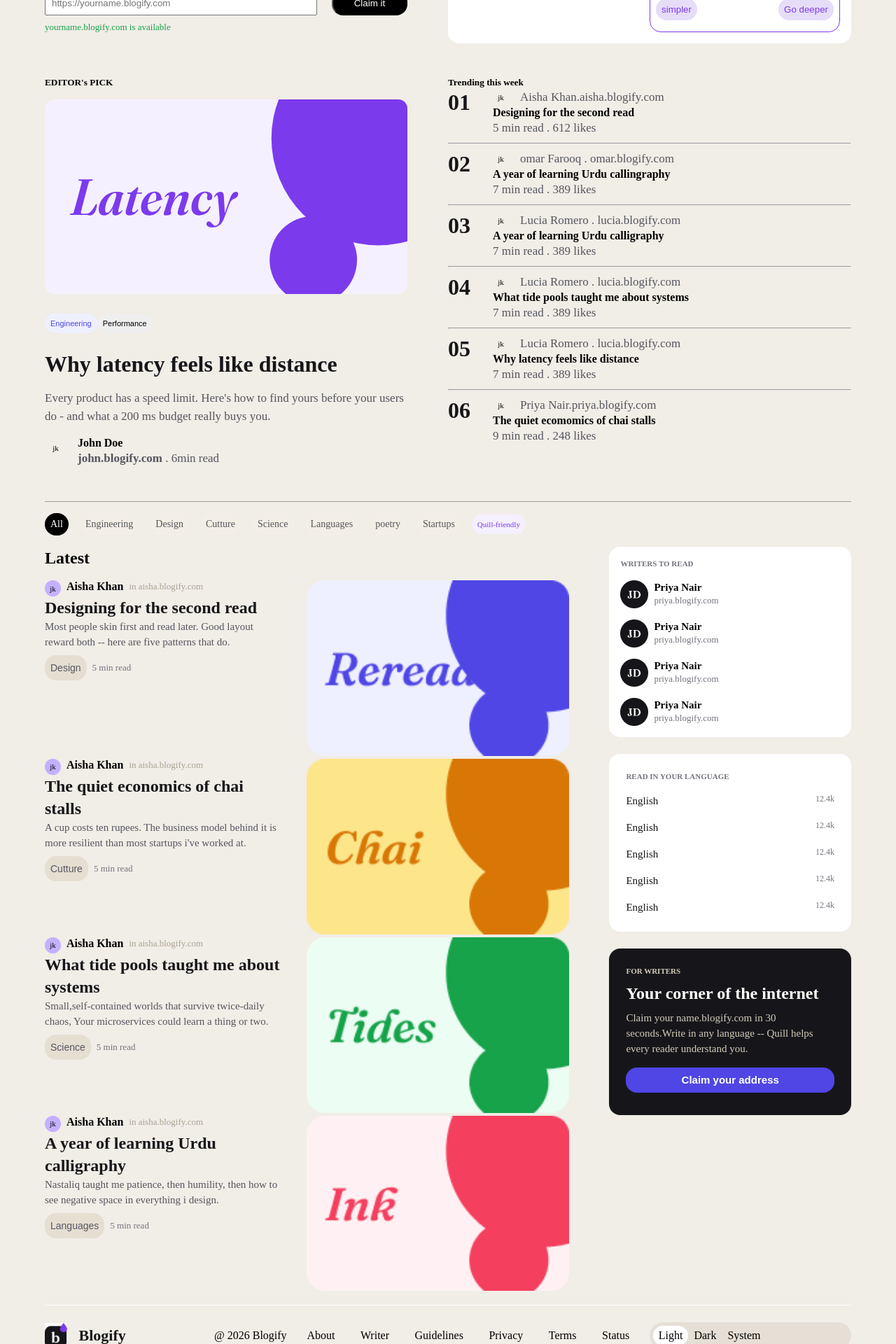
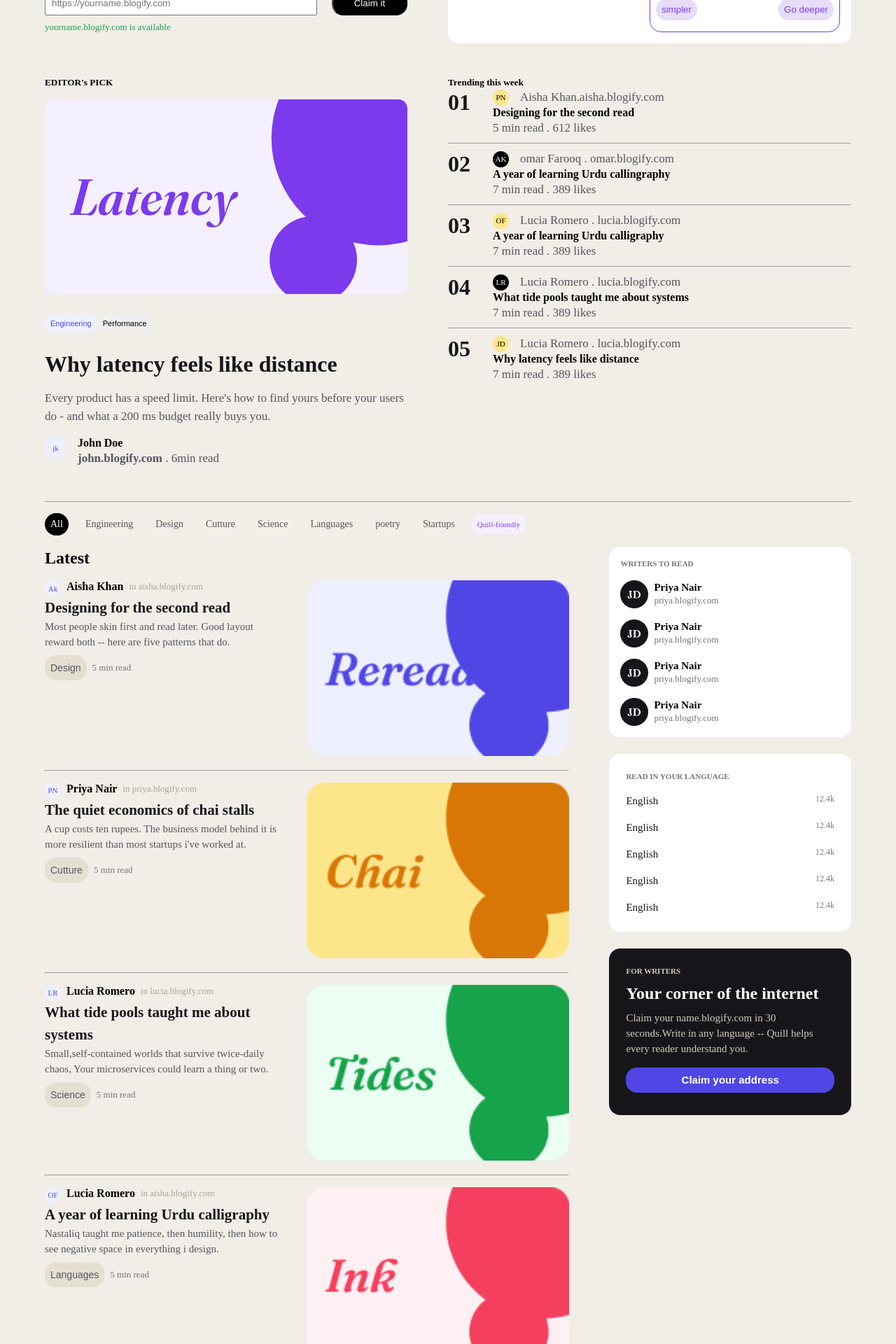
Before and after one commit to sahiba2503/currentProject, a React (Vite) app in the folder vite-project/: page / in a window 1280 px wide. Shown: the part 400-2320 px from the top of the page at 70% size. Built offline with nearby package versions, Linux system fonts and the light colour scheme.

Commit message:
logo update and add styling on it

```diff
--- a/vite-project/src/component/Latency.jsx
+++ b/vite-project/src/component/Latency.jsx
@@ -20,7 +20,7 @@ function Latency() {
         </p>
 
         <div className='jD-logo'>
-          <div className="list-ar-logo">jk</div>
+          <div className="list-ar-logo" style={{color:"#4F46E5",background:"#EEF0FF"}}>jk</div>
           <div className='jd-detail'>
             <strong>John Doe</strong>
             <p>
@@ -37,7 +37,7 @@ function Latency() {
             <h3>01</h3>
             <div className='list-detail'>
               <div className='list-heading'>
-               <div className="list-logo">jk</div> <p>Aisha Khan.aisha.blogify.com</p>
+               <div className="list-logo" style={{background:"#FDE68A"}}>PN</div> <p>Aisha Khan.aisha.blogify.com</p>
               </div>
               <h4>Designing for the second read</h4>
               <p className='date-time-publish-com'>5 min read . 612 likes</p>
@@ -48,7 +48,7 @@ function Latency() {
             <h3>02</h3>
             <div className='list-detail'>
               <div className='list-heading'>
-                <div className="list-logo">jk</div>
+                <div className="list-logo" style={{background:"black",color:"white"}}>AK</div>
                  <p>omar Farooq . omar.blogify.com</p>
               </div>
               <h4>A year of learning Urdu callingraphy</h4>
@@ -60,7 +60,7 @@ function Latency() {
             <h3>03</h3>
             <div className='list-detail'>
               <div className='list-heading'>
-                <div className="list-logo">jk</div>
+                <div className="list-logo" style={{background:"#FDE68A"}}>OF</div>
                 <p>Lucia Romero . lucia.blogify.com</p>
               </div>
               <h4>A year of learning Urdu calligraphy</h4>
@@ -72,7 +72,7 @@ function Latency() {
             <h3>04</h3>
             <div className='list-detail'>
               <div className='list-heading'>
-               <div className="list-logo">jk</div>
+               <div className="list-logo" style={{background:"black",color:"white"}}>LR</div>
                 <p>Lucia Romero . lucia.blogify.com</p>
               </div>
               <h4>What tide pools taught me about systems</h4>
@@ -84,26 +84,14 @@ function Latency() {
             <h3>05</h3>
             <div className='list-detail'>
               <div className='list-heading'>
-               <div className="list-logo">jk</div>
+               <div className="list-logo" style={{background:"#FDE68A"}}>JD</div>
                 <p>Lucia Romero . lucia.blogify.com</p>
               </div>
               <h4>Why latency feels like distance</h4>
               <p className='date-time-publish-com'>7 min read . 389 likes</p>
             </div>
           </div>
-          <hr />
-          <div className='list-container'>
-            <h3>06</h3>
-            <div className='list-detail'>
-              <div className='list-heading'>
-                <div className="list-logo">jk</div>
-                 <p>Priya Nair.priya.blogify.com</p>
-              </div>
-              <h4>The quiet ecomomics of chai stalls</h4>
-              <p className='date-time-publish-com'>9 min read . 248 likes</p>
-            </div>
-          </div>
-        </div>
+                 </div>
       </div>
     </div>
   );
--- a/vite-project/src/component/Latest.jsx
+++ b/vite-project/src/component/Latest.jsx
@@ -16,7 +16,7 @@ function Latest() {
           <div className="latestContainer">
             <div className="designdetail">
           <div className="latestUserDetail">
-             <div className="list-logo" style={{ background:"#C4B0FF"}}>jk</div><strong>Aisha Khan </strong><p>in aisha.blogify.com</p>
+             <div className="list-logo" style={{ background:"#EEF0FF",color:"#4F46E5"}}>Ak</div><strong>Aisha Khan </strong><p>in aisha.blogify.com</p>
             </div>
             <div className="latestheadingcontent"><h3>Designing for the second read</h3>
             <p>Most people skin first and read later. Good layout reward both -- here are five patterns that do.</p>
@@ -27,10 +27,11 @@ function Latest() {
              <img className="mobilescrrencover" src={cover1} />
              </div>
              </div>
+             <hr />
               <div className="latestContainer">
             <div className="designdetail">
           <div className="latestUserDetail">
-            <div className="list-logo" style={{ background:"#C4B0FF"}}>jk</div>  <strong>Aisha Khan </strong><p>in aisha.blogify.com</p>
+            <div className="list-logo" style={{ background:"#EEF0FF",color:"#4F46E5"}}>PN</div>  <strong>Priya Nair </strong><p>in priya.blogify.com </p>
             </div>
             <div className="latestheadingcontent"><h3>The quiet economics of chai stalls</h3>
             <p>A cup costs ten rupees. The business model behind it is more resilient than most startups i've worked at.</p>
@@ -41,10 +42,11 @@ function Latest() {
               <img className="mobilescrrencover" src={cover3} />
              </div>
              </div>
+             <hr />
               <div className="latestContainer">
             <div className="designdetail">
           <div className="latestUserDetail">
-            <div className="list-logo" style={{ background:"#C4B0FF"}}>jk</div>  <strong>Aisha Khan </strong><p>in aisha.blogify.com</p>
+            <div className="list-logo" style={{ background:"#EEF0FF",color:"#4F46E5"}}>LR</div>  <strong>Lucia Romero </strong><p>in lucia.blogify.com</p>
             </div>
             <div className="latestheadingcontent"><h3>What tide pools taught me about systems</h3>
             <p>Small,self-contained worlds that survive twice-daily chaos, Your microservices could learn a thing or two.</p>
@@ -55,10 +57,11 @@ function Latest() {
               <img className="mobilescrrencover" src={cover2} />
              </div>
              </div>
+             <hr />
               <div className="latestContainer">
             <div className="designdetail">
           <div className="latestUserDetail">
-            <div className="list-logo" style={{ background:"#C4B0FF"}}>jk</div>  <strong>Aisha Khan </strong><p>in aisha.blogify.com</p>
+            <div className="list-logo" style={{ background:"#EEF0FF",color:"#4F46E5"}}>OF</div>  <strong>Lucia Romero </strong><p>in aisha.blogify.com</p>
             </div>
             <div className="latestheadingcontent"><h3>A year of learning Urdu calligraphy</h3>
             <p>Nastaliq taught me patience, then humility, then how to see negative space in everything i design.</p>
--- a/vite-project/src/component/auth.css
+++ b/vite-project/src/component/auth.css
@@ -597,7 +597,7 @@ gap:0.5rem;
     color:#aaa392;
    }
    .latestheadingcontent h3{
-    font-size: 24px;
+    font-size: 21px;
     line-height: 32px;
     font-weight: 600;
     color:#16161A;
@@ -607,6 +607,9 @@ gap:0.5rem;
     line-height: 22px;
     font-weight: 400;
     color:#55555F;
+   }
+   .latestuserscomments hr{
+    margin:  1rem 0;
    }
    .designBtninf{
     display: flex;
@@ -799,8 +802,11 @@ gap:0.5rem;
     justify-content: space-between;
 
 }
+.navlistContent .blogydetailfooter{
+    font-size: 11px;
+}
 .navListCon{
-     width: 40%;
+     width: 43%;
 }
 .navListCon ul{
     /* border: 1px solid green; */
@@ -809,6 +815,7 @@ gap:0.5rem;
     justify-content: space-between;
     list-style: none;
 }
+
 .navlistMode{
    width: 25%;
  background-color: #e5dfd5;
```
